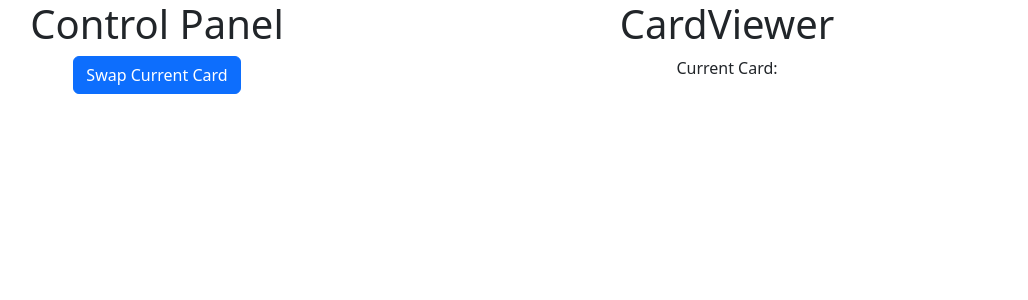
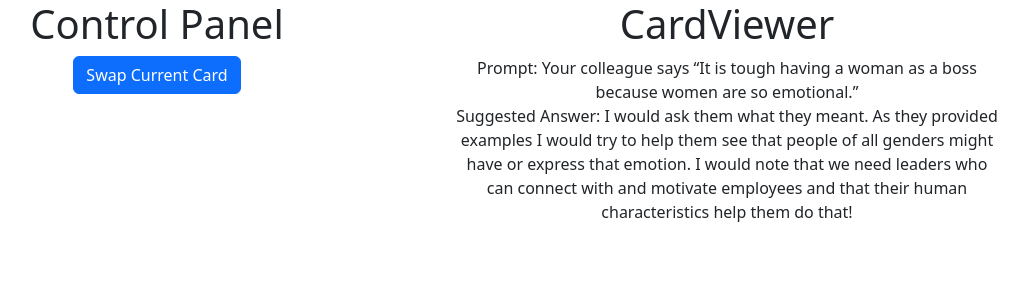
Before and after one commit to DiouDai/my-app, a React (Create React App) app: page / in a window 1280 px wide. Shown: the top 300 px of the page, without its empty margins (198-1226 px from the left). Built offline with nearby package versions, Linux system fonts and the light colour scheme.

Commit message:
Update capitalization

```diff
--- a/src/components/CardViewer.tsx
+++ b/src/components/CardViewer.tsx
@@ -5,6 +5,7 @@ import { Card } from '../interfaces/card';
 export function CardViewer({card}:{card:Card}):JSX.Element{
     return <Col>
     <h1>CardViewer</h1>
-    <div>Current Card: {card.Prompt} </div>
+    <div>Prompt: {card.prompt} </div>
+    <div>Suggested Answer: {card.answer}</div>
     </Col>
 }
```
Also changed, not shown: src/interfaces/card.ts (+4 -4 lines).
